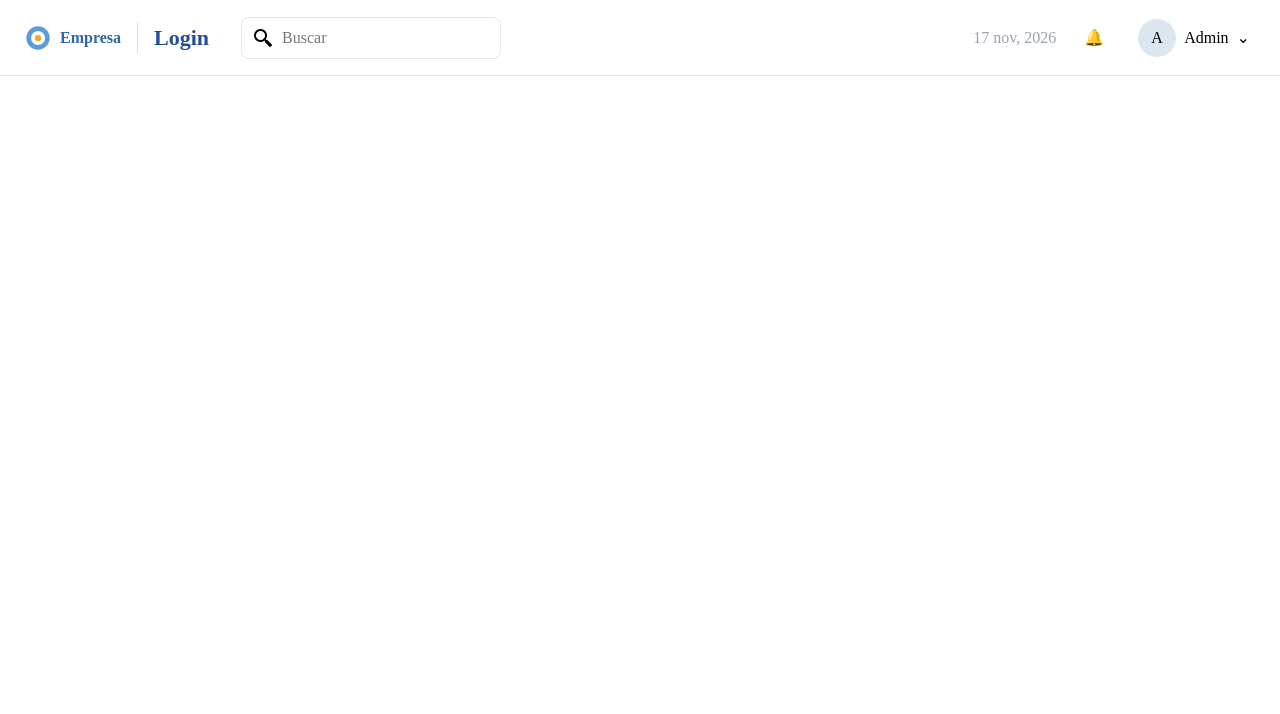
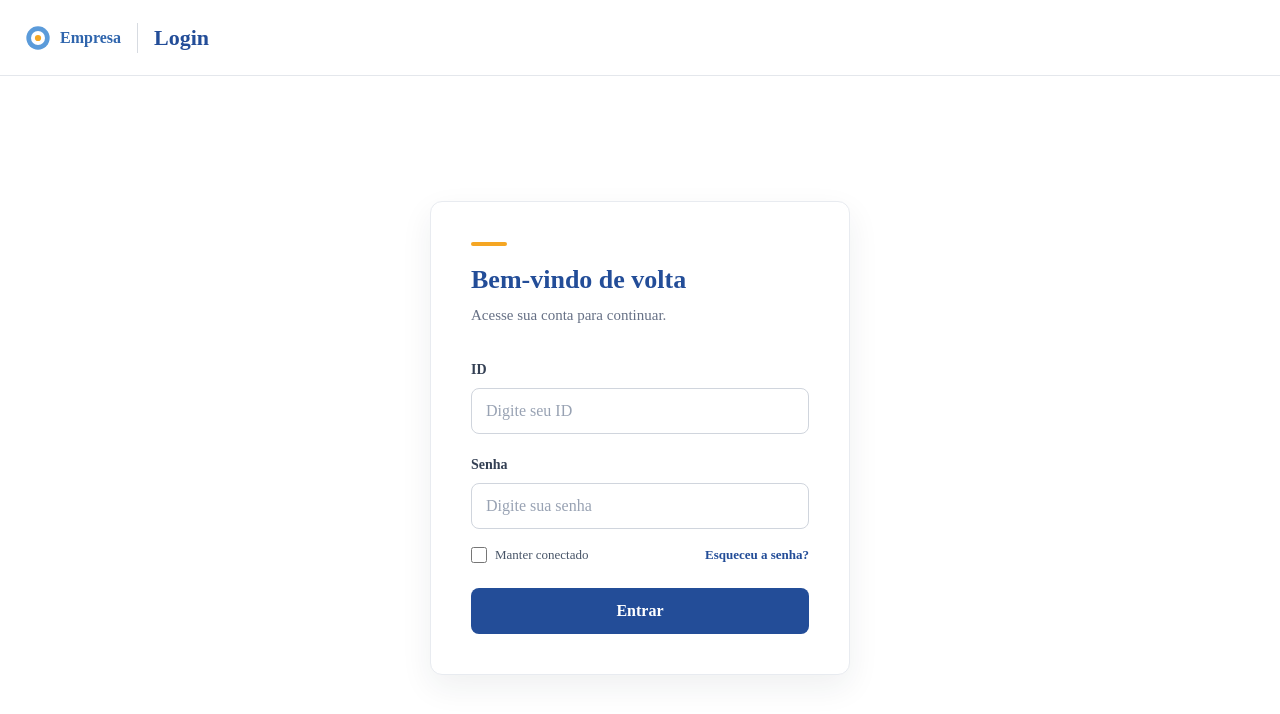
Before and after one commit to Febilando/projeto-integrador-senac, a plain HTML site: page front-end/pages/login.html in a window 1280 px wide. Drawn offline with Linux system fonts and the light colour scheme.

Commit message:
Página de login criada

```diff
--- a/front-end/pages/login.html
+++ b/front-end/pages/login.html
@@ -5,9 +5,72 @@
     <meta name="viewport" content="width=device-width, initial-scale=1.0">
     <title>Login</title>
     <link rel="stylesheet" href="../styles/reset.css">
-    <script src="header/header.js" defer></script>
+    <link rel="stylesheet" href="../styles/style.css">
+    <link rel="stylesheet" href="header/header.css">
+    <link rel="stylesheet" href="../styles/login.css">
 </head>
 <body>
-    <header></header>
+    <header class="login-header">
+        <nav aria-label="Navegação principal">
+            <div class="marca">
+                <a href="login.html" aria-label="Empresa - Login">
+                    <svg viewBox="0 0 36 36" aria-hidden="true">
+                        <circle cx="18" cy="18" r="15" fill="#5b9bda"/>
+                        <circle cx="18" cy="18" r="9" fill="#fff"/>
+                        <circle cx="18" cy="18" r="4" fill="#f5a623"/>
+                    </svg>
+                    <span>Empresa</span>
+                </a>
+                <span class="separador" aria-hidden="true"></span>
+                <strong>Login</strong>
+            </div>
+        </nav>
+    </header>
+
+    <main class="login-main">
+        <section class="login-card" aria-labelledby="login-title">
+            <div class="login-heading">
+                <span class="login-accent" aria-hidden="true"></span>
+                <h1 id="login-title">Bem-vindo de volta</h1>
+                <p>Acesse sua conta para continuar.</p>
+            </div>
+
+            <form class="login-form">
+                <div class="form-field">
+                    <label for="usuario-id">ID</label>
+                    <input
+                        id="usuario-id"
+                        name="id"
+                        type="text"
+                        class="input-text"
+                        placeholder="Digite seu ID"
+                        required
+                    >
+                </div>
+
+                <div class="form-field">
+                    <label for="senha">Senha</label>
+                    <input
+                        id="senha"
+                        name="senha"
+                        type="password"
+                        class="input-text"
+                        placeholder="Digite sua senha"
+                        required
+                    >
+                </div>
+
+                <div class="login-options">
+                    <label class="remember-option" for="lembrar">
+                        <input id="lembrar" name="lembrar" type="checkbox">
+                        <span>Manter conectado</span>
+                    </label>
+                    <a href="#" class="forgot-password">Esqueceu a senha?</a>
+                </div>
+
+                <button type="button">Entrar</button>
+            </form>
+        </section>
+    </main>
 </body>
 </html>
--- /dev/null
+++ b/front-end/styles/login.css
@@ -0,0 +1,117 @@
+.login-header {
+    height: 76px;
+    border-bottom: 1px solid #e4e7ec;
+    background: #fff;
+}
+
+.login-header nav {
+    height: 100%;
+}
+
+.login-main {
+    display: grid;
+    min-height: calc(100vh - 76px);
+    padding: 40px 20px;
+    place-items: center;
+}
+
+.login-card {
+    width: min(100%, 420px);
+    padding: 40px;
+    border: 1px solid #e8ebf0;
+    border-radius: 12px;
+    background: #fff;
+    box-shadow: 0 12px 32px rgb(31 41 55 / 7%);
+}
+
+.login-heading {
+    margin-bottom: 32px;
+}
+
+.login-accent {
+    display: block;
+    width: 36px;
+    height: 4px;
+    margin-bottom: 18px;
+    border-radius: 2px;
+    background: #f5a623;
+}
+
+.login-heading h1 {
+    margin-bottom: 8px;
+    color: #234d98;
+    font-size: 26px;
+    line-height: 1.25;
+}
+
+.login-heading p {
+    color: #667085;
+    font-size: 15px;
+}
+
+.login-form {
+    display: grid;
+    gap: 20px;
+}
+
+.form-field {
+    display: grid;
+    gap: 8px;
+}
+
+.form-field label {
+    color: #344054;
+    font-size: 14px;
+    font-weight: 600;
+}
+
+.login-options {
+    display: flex;
+    align-items: center;
+    justify-content: space-between;
+    gap: 12px;
+    margin-top: -4px;
+    font-size: 13px;
+}
+
+.remember-option {
+    display: inline-flex;
+    align-items: center;
+    gap: 8px;
+    color: #475467;
+}
+
+.remember-option input {
+    width: 16px;
+    height: 16px;
+    accent-color: #234d98;
+}
+
+.forgot-password {
+    color: #234d98;
+    font-weight: 600;
+}
+
+.forgot-password:hover {
+    text-decoration: underline;
+}
+
+.login-form button {
+    width: 100%;
+    margin-top: 4px;
+}
+
+.forgot-password:focus-visible {
+    outline: 3px solid rgb(91 155 218 / 35%);
+    outline-offset: 3px;
+}
+
+@media (max-width: 480px) {
+    .login-card {
+        padding: 32px 24px;
+    }
+
+    .login-heading h1 {
+        font-size: 24px;
+    }
+}
```
